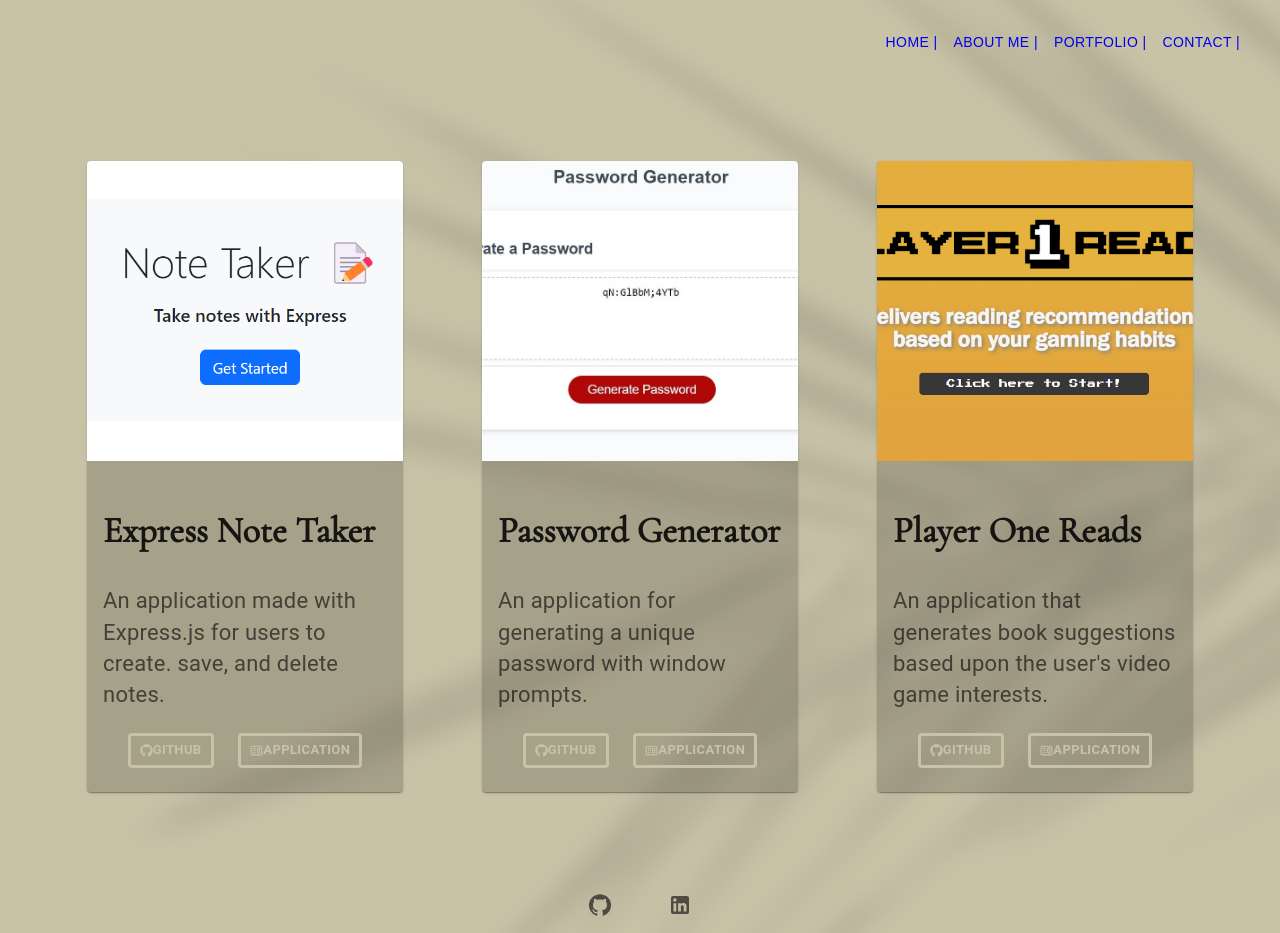
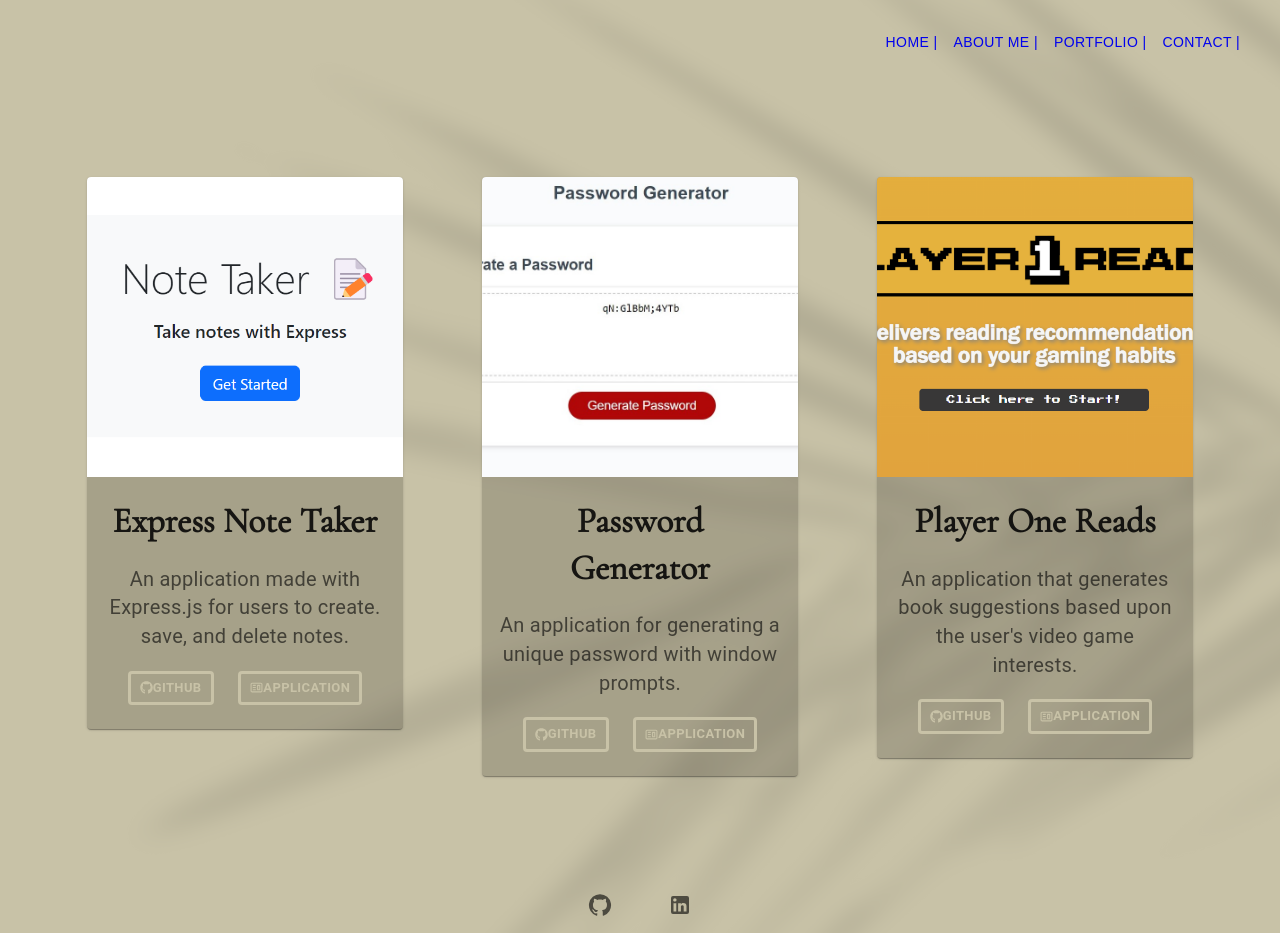
Before and after one commit to emilymclean94/mclean-portfolio, a Next.js app: page /portfolio in a window 1280 px wide. Built offline with nearby package versions, Linux system fonts and the light colour scheme; a web font is replaced by a local one.

Commit message:
adjusted font size on project cards

```diff
--- a/src/app/(business)/portfolio/page.jsx
+++ b/src/app/(business)/portfolio/page.jsx
@@ -2,6 +2,7 @@
 import * as React from "react";
 import Grid from "@mui/material/Grid";
 import ProjectCards from "@/app/components/ProjectCards";
+import "./portfolio.css";
 
 
 const styles = {
--- /dev/null
+++ b/src/app/(business)/portfolio/portfolio.css
@@ -0,0 +1,10 @@
+.MuiTypography-root>h2 {
+    font-size: 35px;
+    margin: 5px;
+    text-align: center;
+}
+
+.MuiTypography-root>p {
+    font-size: 20px;
+    text-align: center;
+}
--- a/src/app/components/ProjectCards.jsx
+++ b/src/app/components/ProjectCards.jsx
@@ -9,6 +9,7 @@ import Button from "@mui/material/Button";
 import { FaGithub } from "react-icons/fa";
 import { CgWebsite } from "react-icons/cg";
 import Link from "next/link";
+import "../(business)/portfolio/portfolio.css";
 
 const styles = {
   projectCard: {
```
